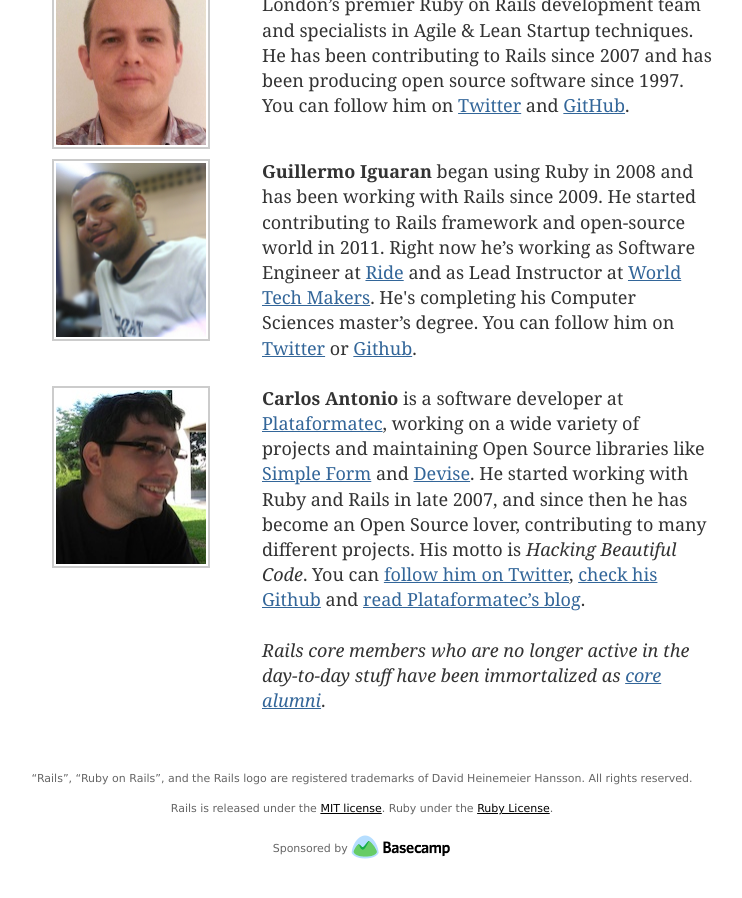
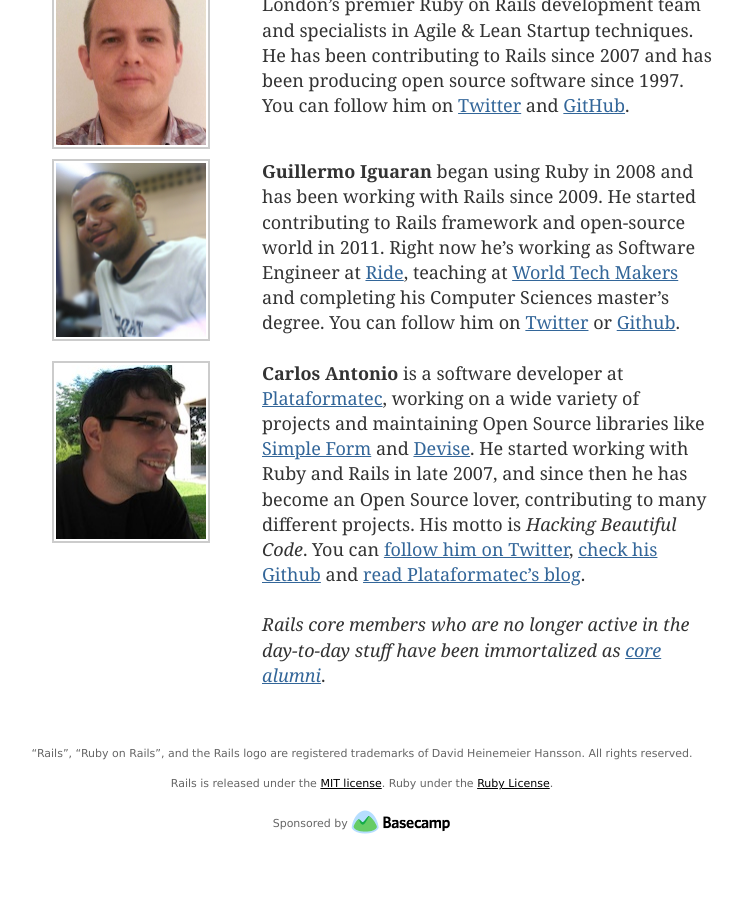
Before and after one commit to rails/homepage-2011, a Jekyll site: the page built from core/index.html, in a window 1280 px wide and 900 px high, scrolled down 2282 px. Shown: the whole window, without its empty margins (278-1020 px from the left). Built offline with Jekyll 4.4.1, drawn with Linux system fonts in a browser that asks for light colours; nearby versions of some CDN libraries.

Commit message:
Rewording a bit my bio

```diff
--- a/core/index.html
+++ b/core/index.html
@@ -121,10 +121,9 @@
         <p>
           <strong>Guillermo Iguaran</strong> began using Ruby in 2008 and has been working
           with Rails since 2009. He started contributing to Rails framework and open-source
-          world in 2011. Right now he’s working as Software Engineer at <a href="http://ride.com">Ride</a>
-          and as Lead Instructor at <a href="http://worldtechmakers.com/">World Tech Makers</a>.
-          He's completing his Computer Sciences master’s degree. You can follow
-          him on <a href="https://twitter.com/guilleiguaran">Twitter</a> or
+          world in 2011. Right now he’s working as Software Engineer at <a href="http://ride.com">Ride</a>,
+          teaching at <a href="http://worldtechmakers.com/">World Tech Makers</a> and completing his Computer
+          Sciences master’s degree. You can follow him on <a href="https://twitter.com/guilleiguaran">Twitter</a> or
           <a href="https://github.com/guilleiguaran">Github</a>.
       </div>
       <div class="section">
```
